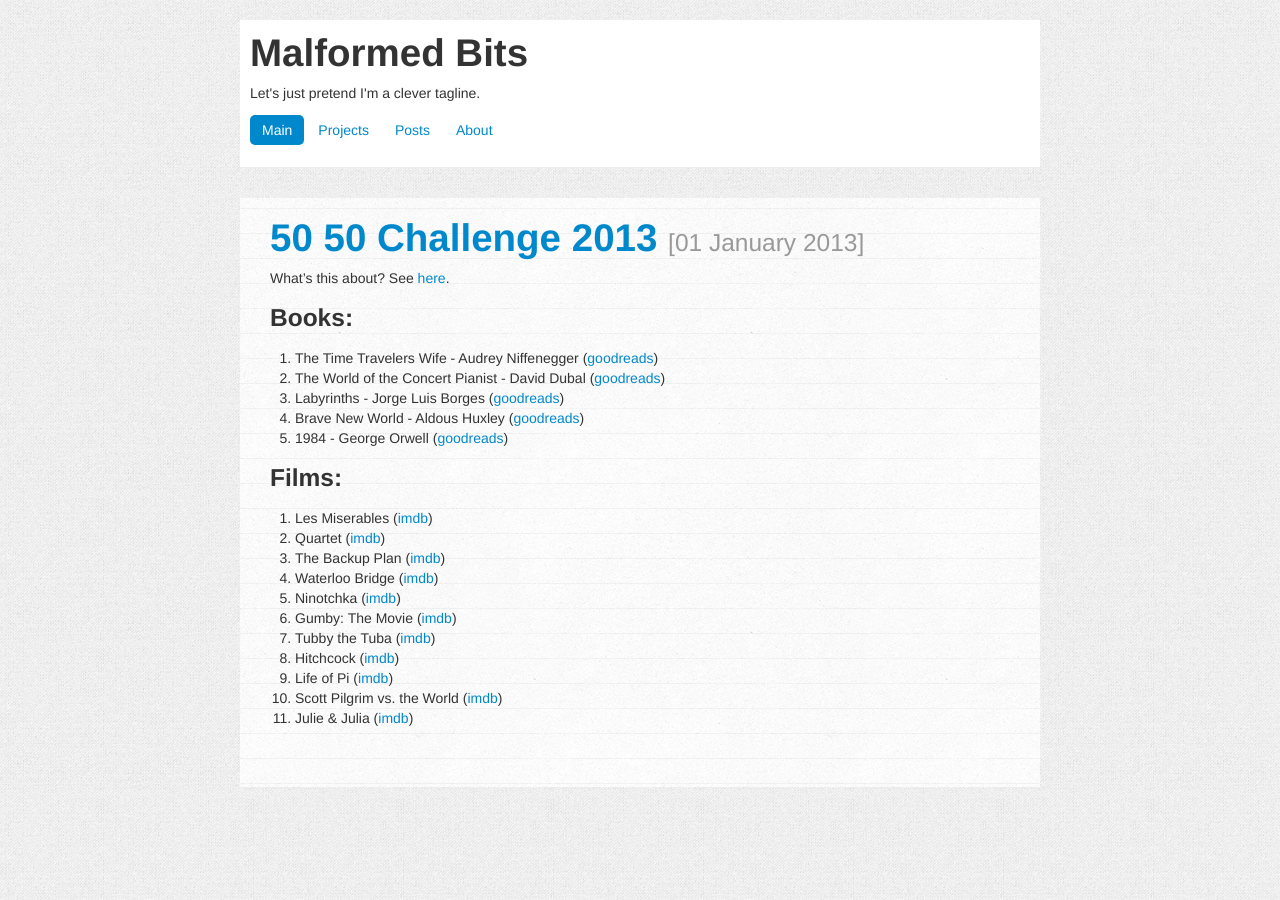
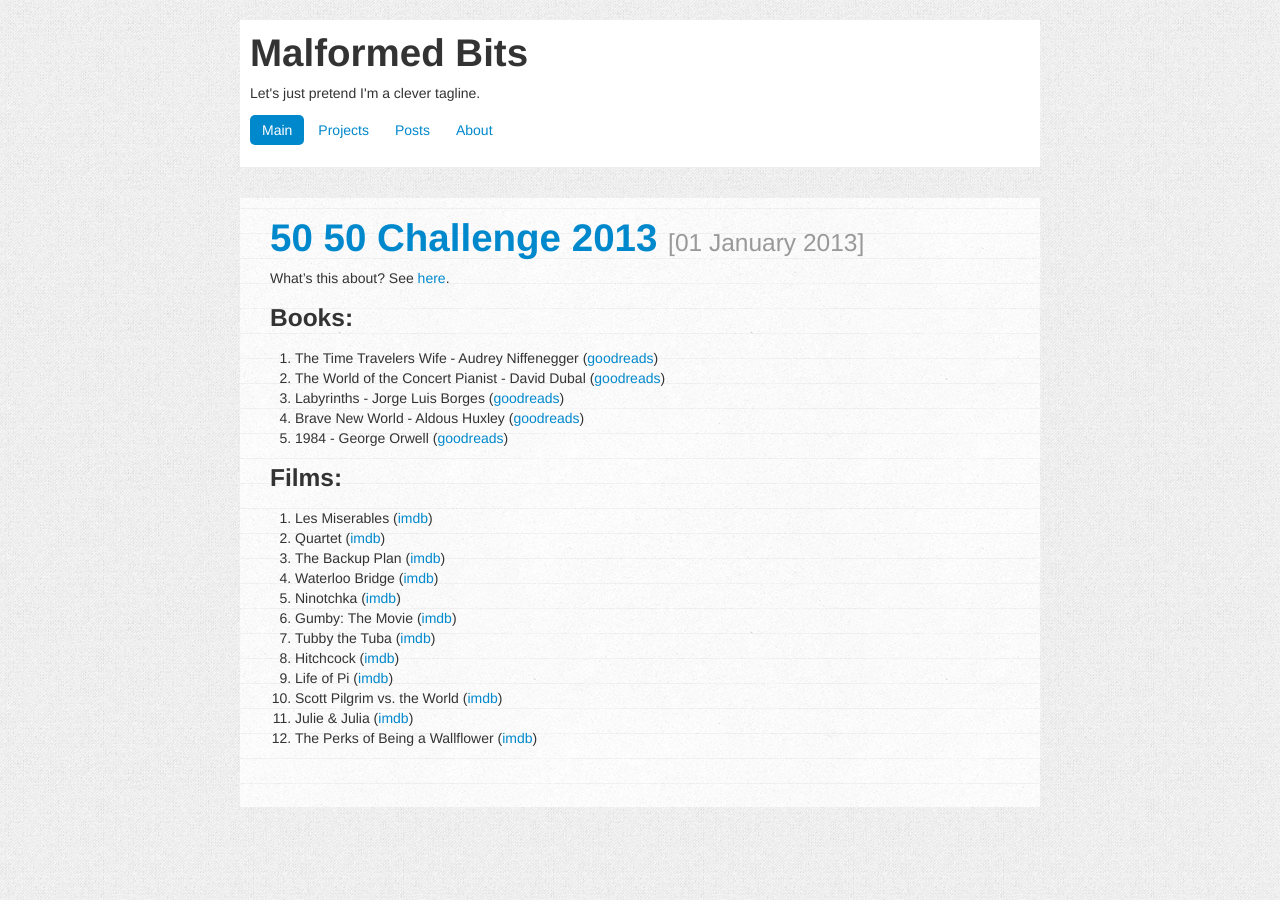
Before and after one commit to charlottepierce/charlottepierce.github.com, a Jekyll site: the page built from _posts/2013-01-01-50-50-Challenge-2013.markdown, in a window 1280 px wide. Built offline with Jekyll 4.4.1, drawn with Linux system fonts in a browser that asks for light colours.

Commit message:
Updated 50/50 challenge list.

```diff
--- a/_posts/2013-01-01-50-50-Challenge-2013.markdown
+++ b/_posts/2013-01-01-50-50-Challenge-2013.markdown
@@ -26,3 +26,4 @@ What's this about? See [here](http://www.fiftyfifty.me/introduction/).
 9. Life of Pi ([imdb](http://www.imdb.com/title/tt0454876/))
 10. Scott Pilgrim vs. the World ([imdb](http://www.imdb.com/title/tt0446029/))
 11. Julie & Julia ([imdb](http://www.imdb.com/title/tt1135503/))
+12. The Perks of Being a Wallflower ([imdb](http://www.imdb.com/title/tt1659337/))
```
